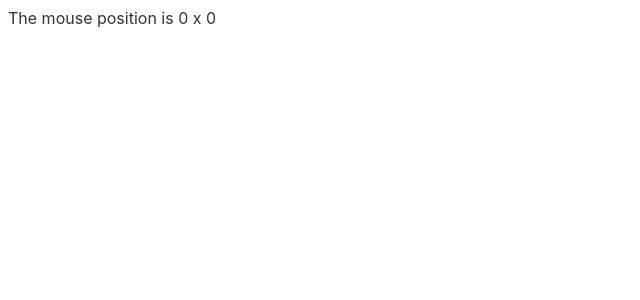
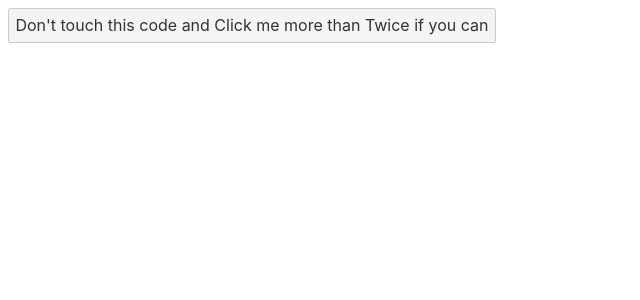
Before and after one commit to SynCROSS/learning-svelte, a Svelte app: page / in a window 1280 px wide. Shown: the top 300 px of the page, without its empty margins (0-640 px from the left). Built offline with nearby package versions, Linux system fonts and the light colour scheme.

Commit message:
Event modifiers

```diff
--- a/src/App.svelte
+++ b/src/App.svelte
@@ -1,19 +1,21 @@
 <script>
-  let m = { x: 0, y: 0 };
+  let count = 0;
+  let clicked = '';
+  function handleClick() {
+    ++count;
 
-  // function handleMousemove(event) {
-  //   m.x = event.clientX;
-  //   m.y = event.clientY;
-  // }
+    if (count === 1) {
+      clicked = 'once';
+    } else if (count === 2) {
+      clicked = 'twice';
+    } else {
+      clicked = count + 'times';
+    }
+
+    alert('clicked ' + clicked);
+  }
 </script>
 
-<div on:mousemove={e => (m = { x: e.clientX, y: e.clientY })}>
-  The mouse position is {m.x} x {m.y}
-</div>
-
-<style>
-  div {
-    width: 100%;
-    height: 100%;
-  }
-</style>
+<button on:click|once={handleClick}
+  >Don't touch this code and Click me more than Twice if you can</button
+>
```
Also changed, not shown: public/build/bundle.js, 1 other file (tests, documents, lock files or other folders).
